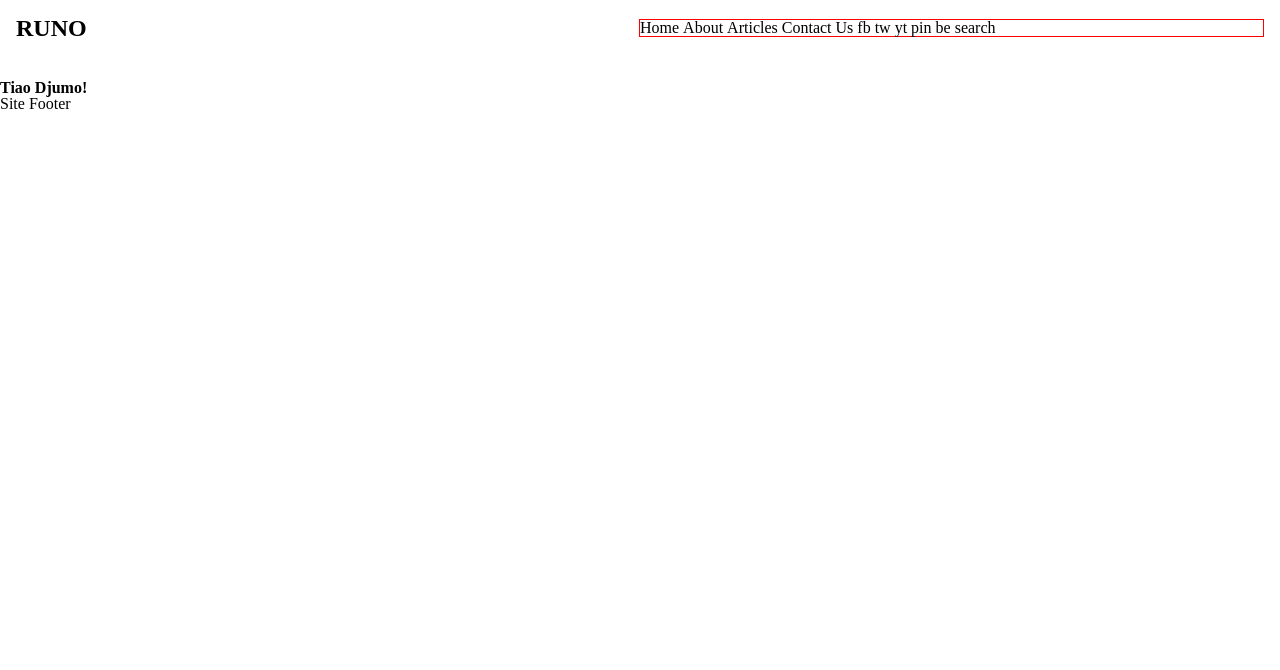
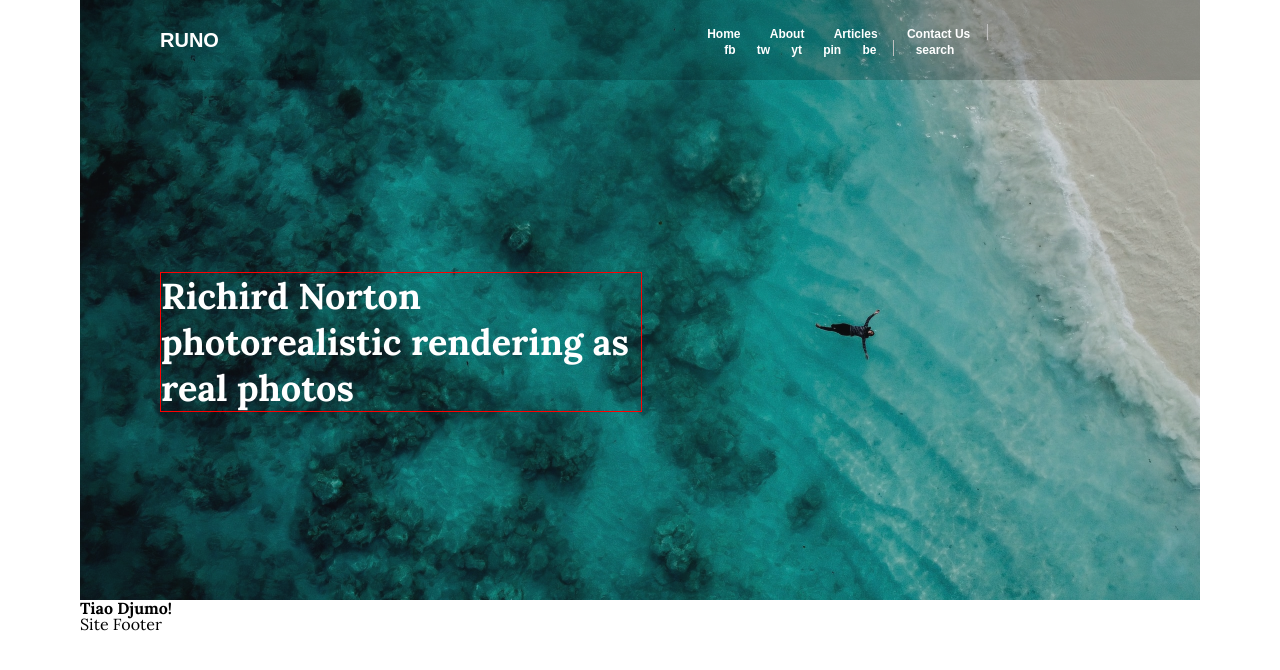
Before and after one commit to dambus/runo-practice, a website: page app/index.html in a window 1280 px wide. Drawn offline with nearby package versions, Linux system fonts and the light colour scheme.

Commit message:
site header - title box design

```diff
--- a/app/index.html
+++ b/app/index.html
@@ -39,6 +39,11 @@
           </ul>
         </div>
       </div>
+      <div class="title-box">
+        <div class="title-box--head-title">
+          <h1>Richird Norton photorealistic rendering as real photos</h1>
+        </div>
+      </div>
     </header>
     <!-- Site Header End -->
     <!-- Start Site Main Content -->
--- /dev/null
+++ b/app/scss/base/_general.scss
@@ -0,0 +1,11 @@
+@import url("https://fonts.googleapis.com/css2?family=League+Spartan:wght@700&family=Lora:wght@400;700&display=swap");
+
+$f-lora: "Lora", serif;
+$f-spartan: "Spartan", sans-serif;
+
+body {
+  margin: 0 auto;
+  padding: 0 5rem;
+  max-width: 1440px;
+  font-family: $f-lora;
+}
--- a/app/scss/base/index.scss
+++ b/app/scss/base/index.scss
@@ -1,4 +1,5 @@
-@import 'content';
-@import 'icon-font';
-@import 'navigation';
-@import 'titles';
+@import "content";
+@import "icon-font";
+@import "navigation";
+@import "titles";
+@import "general";
--- a/app/scss/components/_header.scss
+++ b/app/scss/components/_header.scss
@@ -1,27 +1,28 @@
-#site-header {
-  height: 80px;
+.site-header {
+  height: 600px;
   max-width: 1440px;
+  background-image: url("../img/Image.png");
   .navbar {
-    padding: 1rem;
+    position: sticky;
+    height: 80px;
+    padding: 0 5rem;
+    background-color: rgba(black, 0.2);
     display: flex;
-    flex-direction: row;
-    justify-content: space-between;
     align-items: center;
+    color: white;
 
     .logo {
       flex: 50%;
       display: inline-block;
       h1 {
-        font-size: 24px;
+        font-family: $f-spartan;
+        font-weight: 700;
+        font-size: 20px;
       }
     }
 
     .nav {
-      border: 1px solid red;
-      flex: 50%;
-      flex-direction: row;
-      justify-content: space-evenly;
-      align-items: center;
+      flex: 36%;
       ul {
         height: 100%;
         display: inline-block;
@@ -29,11 +30,45 @@
 
       ul > li {
         display: inline-block;
+        font-family: $f-spartan;
+        font-size: 12px;
+        font-weight: 700;
+        // border: 1px solid red;
       }
       ul.nav-links {
+        border-right: 1px solid silver;
         li {
+          margin-right: 25px;
+          &:last-child {
+            margin-right: 17px;
+          }
         }
+      }
+      ul.nav-socials {
+        border-right: 1px solid silver;
+        li.nav-social {
+          margin-right: 17px;
+          &:first-child {
+            margin-left: 17px;
+          }
+        }
+      }
+      ul.search-icon {
+        margin-left: 17px;
       }
     }
   }
+  .title-box {
+    position: relative;
+    border: 1px solid red;
+    width: calc(50% - 5rem);
+    margin-left: 5rem;
+    margin-top: calc(17rem - 80px);
+
+    &--head-title {
+      color: white;
+      font-size: 36px;
+      line-height: 46px;
+    }
+  }
 }
```
Also changed, not shown: app/css/style.css, app/img/Image.png (added).
